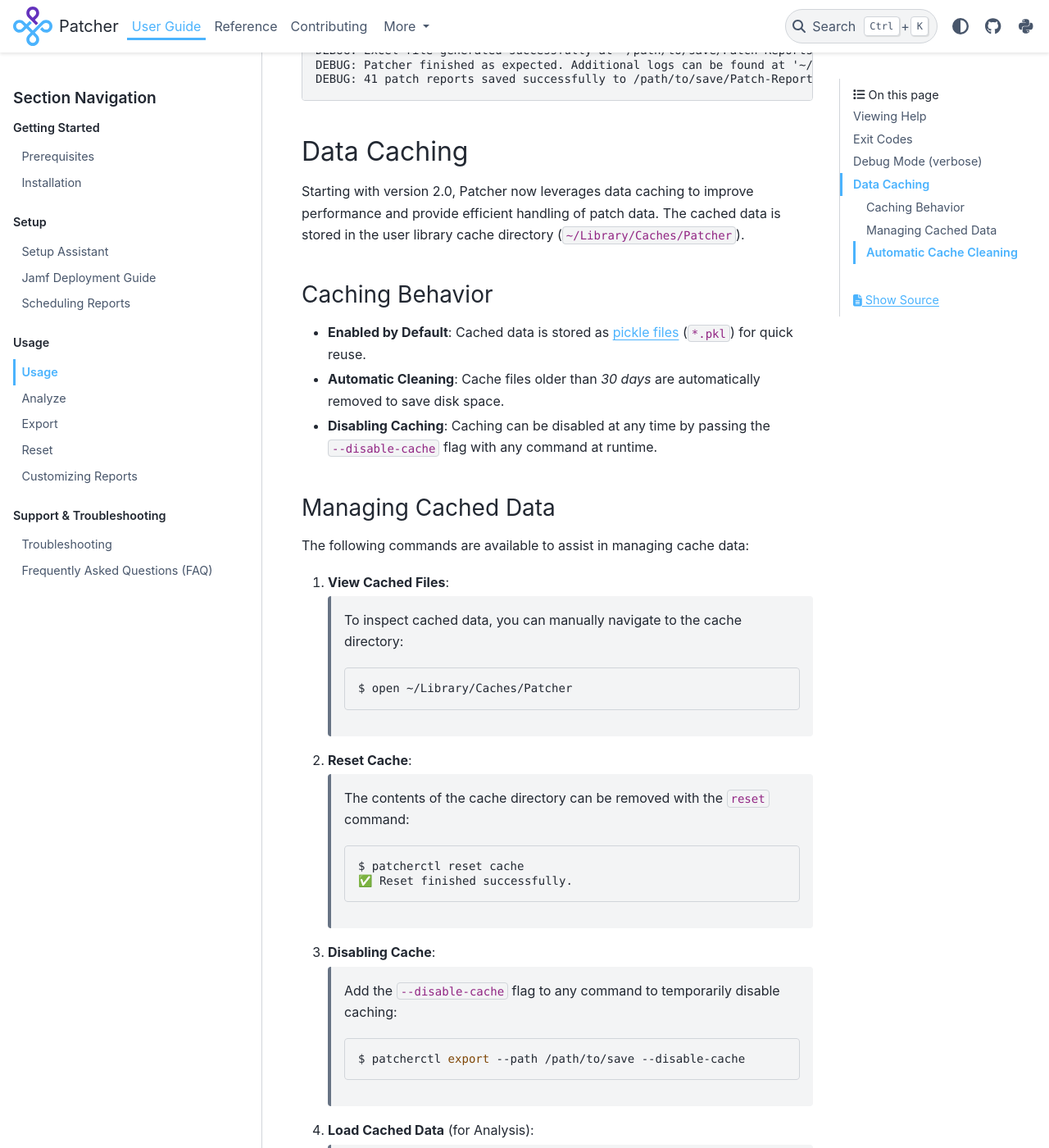
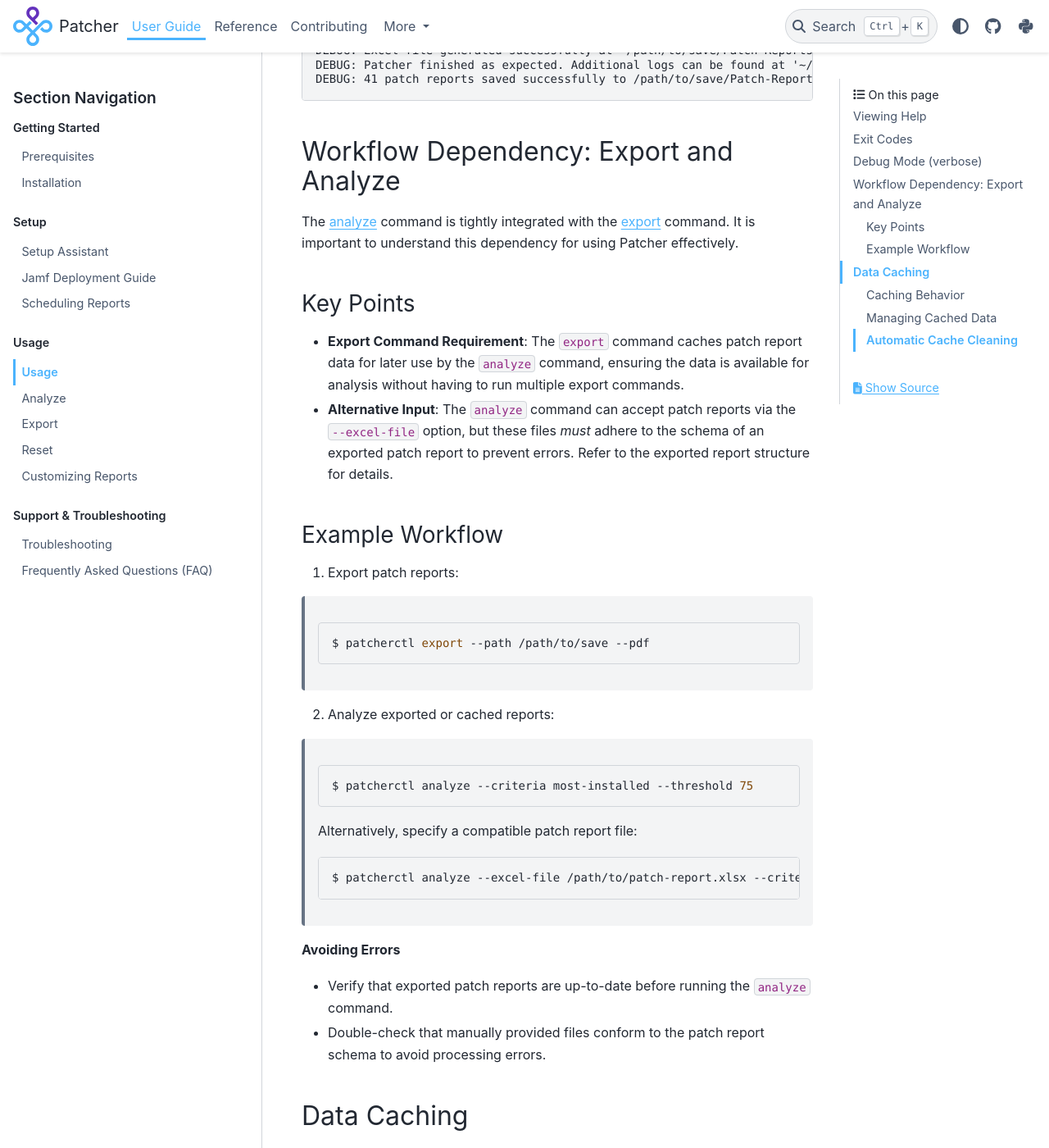
Before and after one commit to liquidz00/Patcher, a Sphinx documentation site: the page built from docs/user/usage.rst, in a window 1280 px wide and 1400 px high, scrolled down 1816 px. Shown: the whole window at 82% size. Built offline with Sphinx 7.4.7 and the PyData theme 0.15.4, drawn with Linux system fonts in a browser that asks for light colours; some of the changed text lies outside the part shown.

Commit message:
Update project docs with trend analysis information.

```diff
--- a/docs/user/usage.rst
+++ b/docs/user/usage.rst
@@ -95,6 +95,43 @@ Would result in a similar output as:
     DEBUG: Patcher finished as expected. Additional logs can be found at '~/Library/Application Support/Patcher/logs'.
     DEBUG: 41 patch reports saved successfully to /path/to/save/Patch-Reports.
 
+Workflow Dependency: Export and Analyze
+---------------------------------------
+
+The :ref:`analyze <analyze>` command is tightly integrated with the :ref:`export <export>` command. It is important to understand this dependency for using Patcher effectively.
+
+Key Points
+^^^^^^^^^^
+
+- **Export Command Requirement**: The ``export`` command caches patch report data for later use by the ``analyze`` command, ensuring the data is available for analysis without having to run multiple export commands.
+- **Alternative Input**: The ``analyze`` command can accept patch reports via the ``--excel-file`` option, but these files *must* adhere to the schema of an exported patch report to prevent errors. Refer to the exported report structure for details.
+
+Example Workflow
+^^^^^^^^^^^^^^^^
+
+1. Export patch reports:
+
+  .. code-block:: console
+
+    $ patcherctl export --path /path/to/save --pdf
+
+2. Analyze exported or cached reports:
+
+  .. code-block:: console
+
+    $ patcherctl analyze --criteria most-installed --threshold 75
+
+  Alternatively, specify a compatible patch report file:
+
+  .. code-block:: console
+
+    $ patcherctl analyze --excel-file /path/to/patch-report.xlsx --criteria least-installed
+
+**Avoiding Errors**
+
+- Verify that exported patch reports are up-to-date before running the ``analyze`` command.
+- Double-check that manually provided files conform to the patch report schema to avoid processing errors.
+
 .. _caching:
 
 Data Caching
@@ -106,7 +143,7 @@ Caching Behavior
 ^^^^^^^^^^^^^^^^
 
 - **Enabled by Default**: Cached data is stored as `pickle files <https://docs.python.org/3.12/library/pickle.html>`_ (``*.pkl``) for quick reuse.
-- **Automatic Cleaning**: Cache files older than *30 days* are automatically removed to save disk space.
+- **Automatic Cleaning**: Cache files older than *90 days* are automatically removed to save disk space.
 - **Disabling Caching**: Caching can be disabled at any time by passing the ``--disable-cache`` flag with any command at runtime.
 
 Managing Cached Data
@@ -152,4 +189,4 @@ The following commands are available to assist in managing cache data:
 Automatic Cache Cleaning
 ^^^^^^^^^^^^^^^^^^^^^^^^
 
-As mentioned previously, cache files older than 30 days are automatically cleaned each time data is cached or retrieved. This is designed to ensure efficient use of disk space.
+As mentioned previously, cache files older than 90 days are automatically cleaned each time data is cached or retrieved. This is designed to ensure efficient use of disk space while providing an ample time range for analysis.
```
Also changed, not shown: docs/index.md (+8 -0 lines), docs/reference/analyze.rst (+12 -0 lines), docs/user/analyze.rst (+16 -12 lines), docs/user/index.md (+6 -7 lines).
